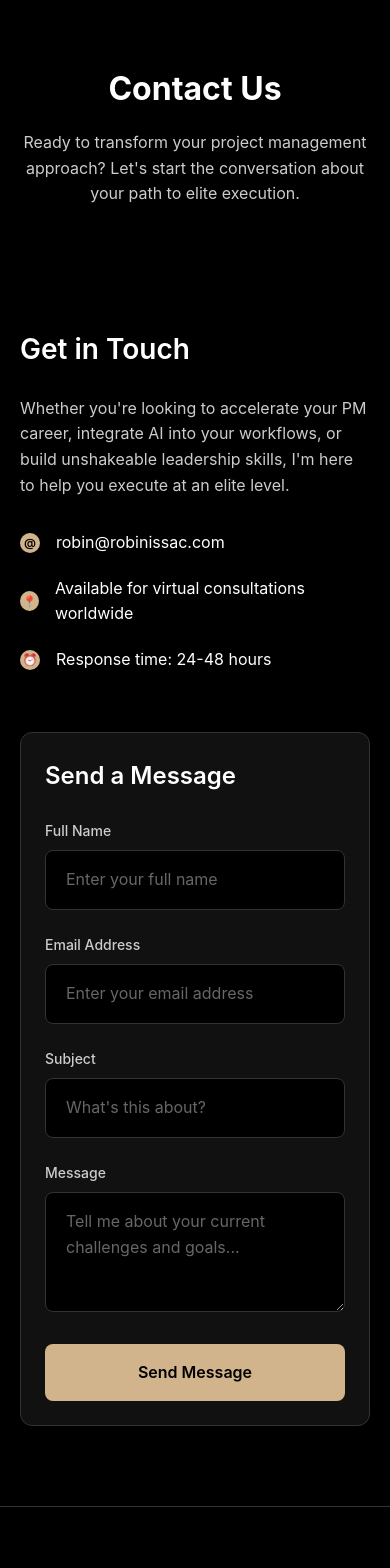
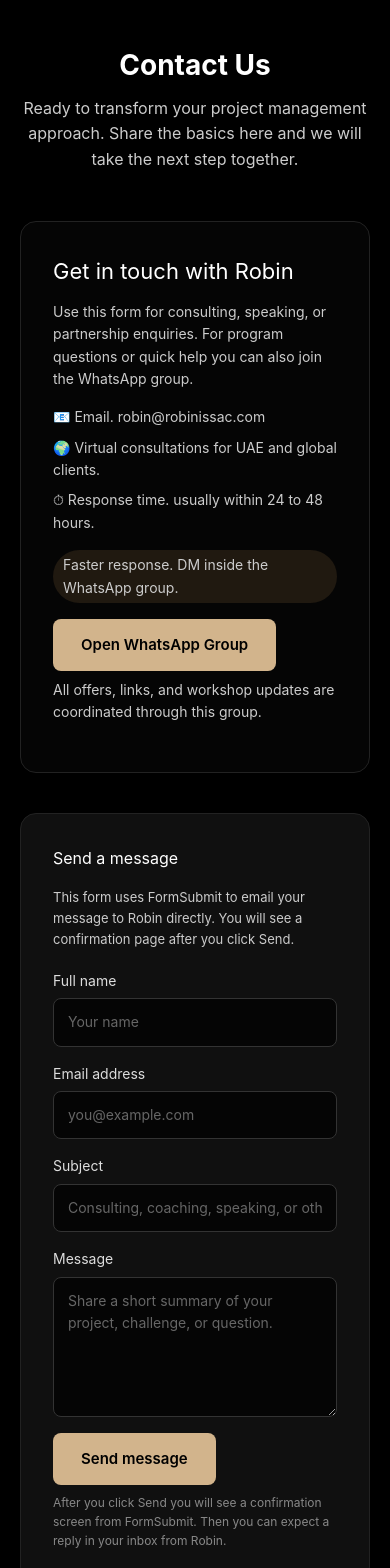
Before and after one commit to robinissac/elite-pm-blueprint-11, a React (Vite) app: page /contact in a window 390 px wide. Shown: the part 220-1788 px from the top of the page. Built offline with nearby package versions, Linux system fonts and the light colour scheme.

Commit message:
Refactor Contact page and update styles
Refactor Contact page layout and styles, update contact information, and improve form structure.

```diff
--- a/src/pages/Contact.tsx
+++ b/src/pages/Contact.tsx
@@ -1,16 +1,11 @@
-
-import { Link } from "react-router-dom";
+ import { Link } from "react-router-dom";
 
 const Contact = () => {
+  const WHATSAPP_LINK = "https://chat.whatsapp.com/BVUSqeP38TeLholBLRrkY1";
+
   return (
     <div className="min-h-screen">
       <style>{`
-        * {
-          margin: 0;
-          padding: 0;
-          box-sizing: border-box;
-        }
-
         body {
           font-family: 'Inter', -apple-system, BlinkMacSystemFont, 'Segoe UI', Roboto, sans-serif;
           background-color: #000;
@@ -75,149 +70,142 @@ const Contact = () => {
           border-color: #C19A6B;
         }
 
-        .page-hero {
-          padding: 80px 0 60px;
-          text-align: center;
+        .page-section {
+          padding: 80px 0;
         }
 
-        .page-hero h1 {
-          font-size: clamp(32px, 4vw, 48px);
+        .page-title {
+          text-align: center;
+          font-size: clamp(28px, 4vw, 40px);
           font-weight: 700;
-          margin-bottom: 16px;
+          margin-bottom: 8px;
         }
 
-        .page-hero p {
-          font-size: clamp(16px, 2vw, 20px);
+        .page-subtitle {
+          text-align: center;
           color: #ccc;
-          max-width: 600px;
-          margin: 0 auto;
-        }
-
-        .contact-section {
-          padding: 60px 0 80px;
+          font-size: 16px;
+          margin-bottom: 48px;
         }
 
         .contact-grid {
           display: grid;
-          grid-template-columns: 1fr 1fr;
-          gap: 60px;
-          align-items: start;
+          grid-template-columns: minmax(0, 1fr) minmax(0, 1.1fr);
+          gap: 40px;
+          align-items: flex-start;
         }
 
-        .contact-info h2 {
-          font-size: 28px;
-          font-weight: 600;
-          margin-bottom: 24px;
+        .contact-panel {
+          background: #050505;
+          padding: 32px;
+          border-radius: 16px;
+          border: 1px solid #222;
         }
 
-        .contact-info p {
-          color: #ccc;
-          margin-bottom: 32px;
-          font-size: 16px;
-          line-height: 1.6;
+        .contact-panel h3 {
+          font-size: 22px;
+          margin-bottom: 12px;
         }
 
-        .contact-item {
-          display: flex;
-          align-items: center;
-          margin-bottom: 20px;
+        .contact-panel p {
+          color: #ccc;
+          font-size: 14px;
+          margin-bottom: 16px;
         }
 
-        .contact-item-icon {
-          width: 20px;
-          height: 20px;
-          background: #D2B48C;
-          border-radius: 50%;
-          margin-right: 16px;
-          display: flex;
-          align-items: center;
-          justify-content: center;
-          font-size: 12px;
-          color: #000;
-          font-weight: 600;
+        .contact-list {
+          list-style: none;
+          padding-left: 0;
+          margin-top: 8px;
+          color: #ccc;
+          font-size: 14px;
         }
 
-        .contact-item span {
-          color: #fff;
-          font-size: 16px;
+        .contact-list li {
+          margin-bottom: 8px;
         }
 
-        .contact-form {
-          background: #111;
-          border: 1px solid #333;
-          border-radius: 12px;
-          padding: 40px;
+        .contact-tag {
+          display: inline-block;
+          padding: 4px 10px;
+          border-radius: 999px;
+          background: #201910;
+          color: #f5d7a1;
+          font-size: 12px;
+          margin-top: 8px;
         }
 
-        .contact-form h2 {
-          font-size: 24px;
-          font-weight: 600;
-          margin-bottom: 24px;
+        .form-card {
+          background: #101010;
+          padding: 32px;
+          border-radius: 16px;
+          border: 1px solid #222;
         }
 
-        .form-group {
-          margin-bottom: 24px;
+        .form-row {
+          display: flex;
+          flex-direction: column;
+          gap: 6px;
+          margin-bottom: 16px;
         }
 
-        .form-group label {
-          display: block;
-          color: #ccc;
+        .form-label {
           font-size: 14px;
-          margin-bottom: 8px;
-          font-weight: 500;
+          color: #ddd;
         }
 
-        .form-group input,
-        .form-group textarea {
+        .form-input,
+        .form-textarea {
           width: 100%;
-          padding: 16px 20px;
-          background: #000;
+          padding: 12px 14px;
+          border-radius: 8px;
           border: 1px solid #333;
-          border-radius: 8px;
+          background: #050505;
           color: #fff;
-          font-size: 16px;
-          font-family: inherit;
-          transition: border-color 0.3s ease;
+          font-size: 14px;
         }
 
-        .form-group input:focus,
-        .form-group textarea:focus {
-          outline: none;
-          border-color: #D2B48C;
-        }
-
-        .form-group input::placeholder,
-        .form-group textarea::placeholder {
+        .form-input::placeholder,
+        .form-textarea::placeholder {
           color: #666;
         }
 
-        .form-group textarea {
+        .form-textarea {
+          min-height: 140px;
           resize: vertical;
-          min-height: 120px;
         }
 
-        .submit-button {
+        .cta-button {
           background: #D2B48C;
           color: #000;
-          padding: 16px 32px;
+          padding: 14px 28px;
           border: none;
           border-radius: 8px;
-          font-size: 16px;
+          font-size: 15px;
           font-weight: 600;
           cursor: pointer;
           transition: all 0.3s ease;
-          width: 100%;
+          text-decoration: none;
+          display: inline-block;
+          text-align: center;
         }
 
-        .submit-button:hover {
+        .cta-button:hover {
           background: #C19A6B;
-          transform: translateY(-2px);
+          transform: translateY(-1px);
+        }
+
+        .helper-note {
+          font-size: 12px;
+          color: #888;
+          margin-top: 8px;
         }
 
         .footer {
           padding: 60px 0 40px;
           border-top: 1px solid #333;
           text-align: center;
+          margin-top: 40px;
         }
 
         .social-links {
@@ -243,23 +231,20 @@ const Contact = () => {
           font-size: 14px;
         }
 
+        @media (max-width: 900px) {
+          .contact-grid {
+            grid-template-columns: 1fr;
+          }
+
+          .page-section {
+            padding: 60px 0;
+          }
+        }
+
         @media (max-width: 768px) {
           .header-content {
             flex-direction: column;
             gap: 16px;
-          }
-
-          .nav-menu {
-            gap: 20px;
-          }
-
-          .contact-grid {
-            grid-template-columns: 1fr;
-            gap: 40px;
-          }
-
-          .contact-form {
-            padding: 24px;
           }
 
           .social-links {
@@ -284,64 +269,120 @@ const Contact = () => {
         </div>
       </header>
 
-      {/* Page Hero */}
-      <section className="page-hero">
+      {/* Contact content */}
+      <section className="page-section">
         <div className="container">
-          <h1>Contact Us</h1>
-          <p>Ready to transform your project management approach? Let's start the conversation about your path to elite execution.</p>
-        </div>
-      </section>
+          <h1 className="page-title">Contact Us</h1>
+          <p className="page-subtitle">
+            Ready to transform your project management approach. Share the basics here and we will take the next step
+            together.
+          </p>
 
-      {/* Contact Section */}
-      <section className="contact-section">
-        <div className="container">
           <div className="contact-grid">
-            {/* Contact Info */}
-            <div className="contact-info">
-              <h2>Get in Touch</h2>
-              <p>Whether you're looking to accelerate your PM career, integrate AI into your workflows, or build unshakeable leadership skills, I'm here to help you execute at an elite level.</p>
-
-              <div className="contact-item">
-                <div className="contact-item-icon">@</div>
-                <span>robin@robinissac.com</span>
-              </div>
-
-              <div className="contact-item">
-                <div className="contact-item-icon">📍</div>
-                <span>Available for virtual consultations worldwide</span>
-              </div>
-
-              <div className="contact-item">
-                <div className="contact-item-icon">⏰</div>
-                <span>Response time: 24-48 hours</span>
-              </div>
+            {/* Left info panel */}
+            <div className="contact-panel">
+              <h3>Get in touch with Robin</h3>
+              <p>
+                Use this form for consulting, speaking, or partnership enquiries. For program questions or quick help
+                you can also join the WhatsApp group.
+              </p>
+              <ul className="contact-list">
+                <li>📧 Email. robin@robinissac.com</li>
+                <li>🌍 Virtual consultations for UAE and global clients.</li>
+                <li>⏱ Response time. usually within 24 to 48 hours.</li>
+              </ul>
+              <p className="contact-tag">
+                Faster response. DM inside the WhatsApp group.
+              </p>
+              <br />
+              <a href={WHATSAPP_LINK} target="_blank" rel="noopener noreferrer" className="cta-button">
+                Open WhatsApp Group
+              </a>
+              <p className="helper-note">
+                All offers, links, and workshop updates are coordinated through this group.
+              </p>
             </div>
 
-            {/* Contact Form */}
-            <div className="contact-form">
-              <h2>Send a Message</h2>
-              <form>
-                <div className="form-group">
-                  <label htmlFor="name">Full Name</label>
-                  <input type="text" id="name" name="name" placeholder="Enter your full name" required />
+            {/* Right form card */}
+            <div className="form-card">
+              <h3 style={{ marginBottom: "16px" }}>Send a message</h3>
+              <p style={{ color: "#ccc", fontSize: "13px", marginBottom: "20px" }}>
+                This form uses FormSubmit to email your message to Robin directly. You will see a confirmation page
+                after you click Send.
+              </p>
+
+              {/* FormSubmit powered form */}
+              <form
+                action="https://formsubmit.co/robin@robinissac.com"
+                method="POST"
+              >
+                {/* Required hidden fields for FormSubmit */}
+                <input type="hidden" name="_subject" value="New enquiry from robinissac.com contact page" />
+                <input type="hidden" name="_captcha" value="false" />
+
+                <div className="form-row">
+                  <label className="form-label" htmlFor="fullName">
+                    Full name
+                  </label>
+                  <input
+                    id="fullName"
+                    name="Full Name"
+                    type="text"
+                    className="form-input"
+                    placeholder="Your name"
+                    required
+                  />
                 </div>
 
-                <div className="form-group">
-                  <label htmlFor="email">Email Address</label>
-                  <input type="email" id="email" name="email" placeholder="Enter your email address" required />
+                <div className="form-row">
+                  <label className="form-label" htmlFor="email">
+                    Email address
+                  </label>
+                  <input
+                    id="email"
+                    name="Email"
+                    type="email"
+                    className="form-input"
+                    placeholder="you@example.com"
+                    required
+                  />
                 </div>
 
-                <div className="form-group">
-                  <label htmlFor="subject">Subject</label>
-                  <input type="text" id="subject" name="subject" placeholder="What's this about?" required />
+                <div className="form-row">
+                  <label className="form-label" htmlFor="subject">
+                    Subject
+                  </label>
+                  <input
+                    id="subject"
+                    name="Subject"
+                    type="text"
+                    className="form-input"
+                    placeholder="Consulting, coaching, speaking, or other"
+                    required
+                  />
                 </div>
 
-                <div className="form-group">
-                  <label htmlFor="message">Message</label>
-                  <textarea id="message" name="message" placeholder="Tell me about your current challenges and goals..." required></textarea>
+                <div className="form-row">
+                  <label className="form-label" htmlFor="message">
+                    Message
+                  </label>
+                  <textarea
+                    id="message"
+                    name="Message"
+                    className="form-textarea"
+                    placeholder="Share a short summary of your project, challenge, or question."
+                    required
+                  />
                 </div>
 
-                <button type="submit" className="submit-button">Send Message</button>
+                <button type="submit" className="cta-button">
+                  Send message
+                </button>
+
+                <p className="helper-note">
+                  After you click Send you will see a confirmation screen from FormSubmit. Then you can expect a reply in
+                  your inbox from Robin.
+                </p>
               </form>
             </div>
           </div>
@@ -352,8 +393,22 @@ const Contact = () => {
       <footer className="footer">
         <div className="container">
           <div className="social-links">
-            <a href="https://linkedin.com/in/robinissac" target="_blank" rel="noopener noreferrer" className="social-link">LinkedIn: robinissac</a>
-            <a href="https://youtube.com/@RobinIssac007-AI-PM" target="_blank" rel="noopener noreferrer" className="social-link">YouTube: @RobinIssac007-AI-PM</a>
+            <a
+              href="https://linkedin.com/in/robinissac"
+              target="_blank"
+              rel="noopener noreferrer"
+              className="social-link"
+            >
+              LinkedIn. robinissac
+            </a>
+            <a
+              href="https://youtube.com/@RobinIssac007-AI-PM"
+              target="_blank"
+              rel="noopener noreferrer"
+              className="social-link"
+            >
+              YouTube. @RobinIssac007 AI PM
+            </a>
           </div>
           <p className="footer-text">Built by Robin Issac. Execution is your superpower.</p>
         </div>
```
